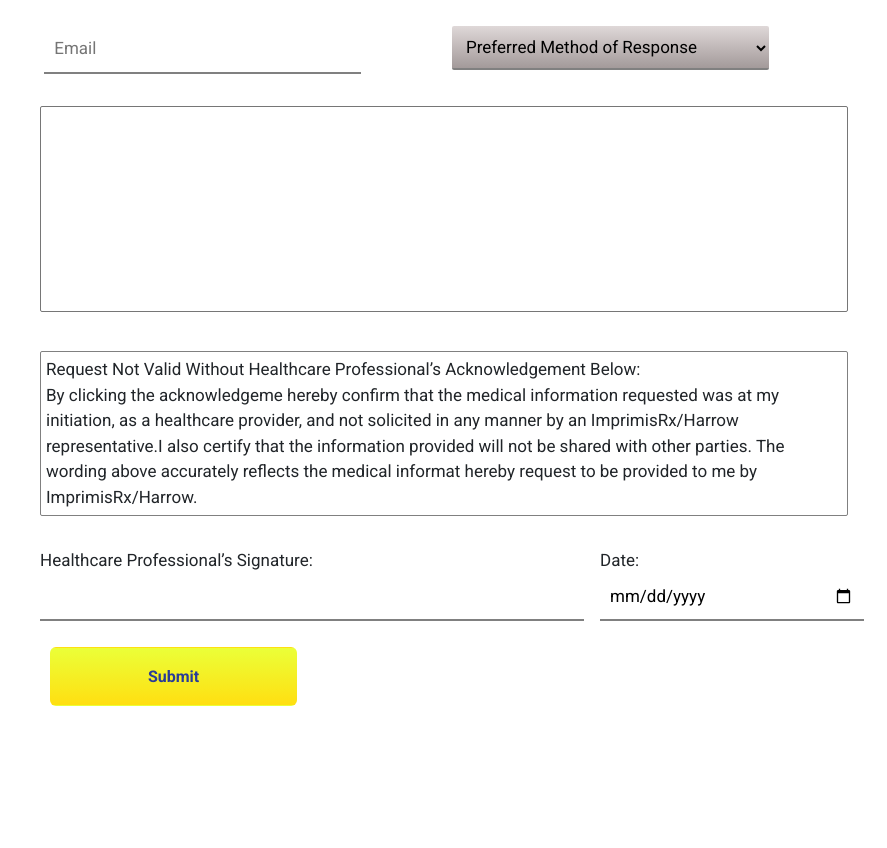
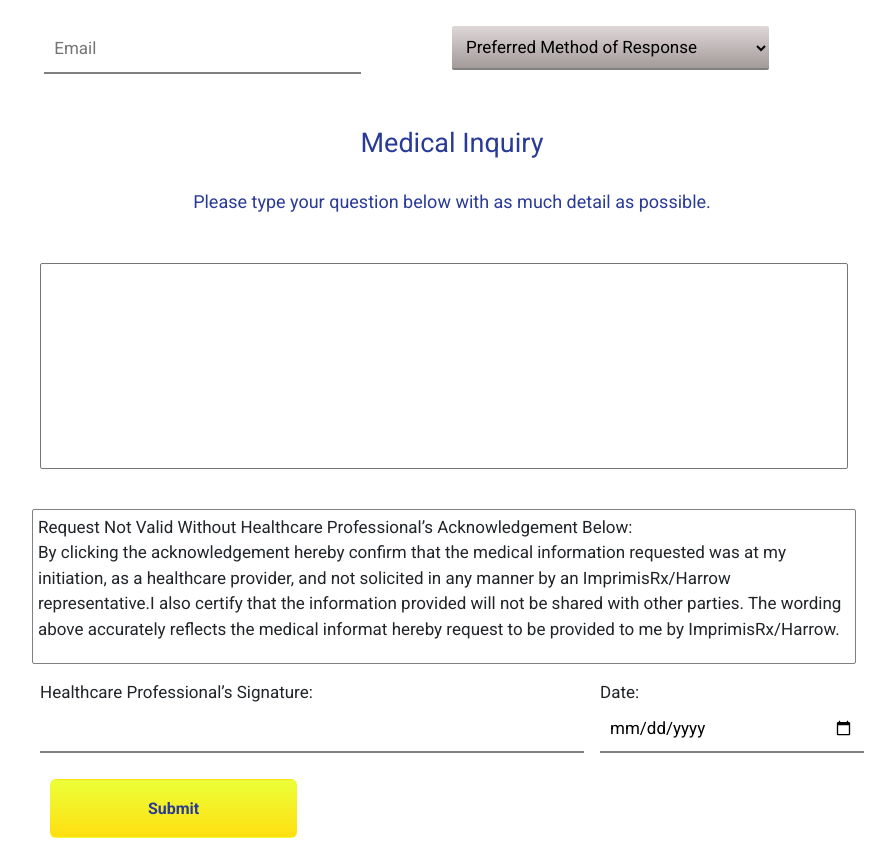
Before and after one commit to geranv1020/harrowscience, a plain HTML site: page index.html in a window 1280 px wide. Shown: the part 520-1368 px from the top of the page, without its empty margins (188-1075 px from the left). Before the commit the page ends 1236 px from the top, so only its background shows below. Drawn offline with nearby package versions, Linux system fonts and the light colour scheme.

Commit message:
submit page and text area description

```diff
--- a/index.html
+++ b/index.html
@@ -94,18 +94,21 @@
                 </div>
             </div>
 
-            <!--<h3 class="section2">
+            <h3 class="mt-5">
                 Medical Inquiry
-            </h3>-->
+            </h3>
+            <p class="question">
+                Please type your question below with as much detail as possible.
+            </p>
             <div class="row g-3">
                 <div class="col-md-12 justify-content-center">
                     <textarea name="inquiry" rows="8" cols="15"></textarea>
                 </div>
             </div>
             <div class="row g-3">
-                <div class="col-md-12 justify-content-center">
+                <div class="col-md-12 justify-content-center ackno">
                     <p>Request Not Valid Without Healthcare Professional’s Acknowledgement Below:</br>
-By clicking the acknowledgeme hereby confirm that the medical information requested was at my initiation, as a healthcare provider, and not solicited in any manner by an ImprimisRx/Harrow representative.I also certify that the information provided will not be shared with other parties. The wording above accurately reflects the medical informat hereby request to be provided to me by ImprimisRx/Harrow.</p>
+By clicking the acknowledgement hereby confirm that the medical information requested was at my initiation, as a healthcare provider, and not solicited in any manner by an ImprimisRx/Harrow representative.I also certify that the information provided will not be shared with other parties. The wording above accurately reflects the medical informat hereby request to be provided to me by ImprimisRx/Harrow.</p>
                 </div>
             </div>
             <div class="signature-section">
--- a/style.css
+++ b/style.css
@@ -78,11 +78,6 @@ h3 {
     margin-bottom: 20px;
 }
 
-
-.section2 {
-    margin: 20px 0 20px 0;;
-}
-
 .form-input {
     outline: 0;
     border-width: 0 0 2px;
@@ -101,6 +96,14 @@ select {
     width: 80%;
 }
 
+.question {
+    color: #293b97;
+    display: flex;
+    flex-wrap: wrap;
+    justify-content: center;
+    font-size: 18px;
+}
+
 textarea {
     resize: none;
     border-style: 1px solid grey;
@@ -108,7 +111,7 @@ textarea {
     width: 100%;
 }
 
-p {
+.ackno {
     border: 1px solid grey;
     border-radius: 2px;
     padding: 5px;
--- /dev/null
+++ b/submit.css
@@ -0,0 +1,24 @@
+* {
+    margin: 0;
+    padding: 0;
+}
+
+body {
+    font-family: 'Roboto' , sans-serif;
+}
+
+header {
+    padding: 70px 35px 10px;
+    display: flex;
+    flex-wrap: wrap;
+    color: #293b97;
+    justify-content: center;
+}
+
+h3 {
+    display: flex;
+    flex-wrap: wrap;
+    margin: 10px;
+    justify-content: center;
+    font-size: 22px;
+}
```
Also changed, not shown: submit.html (added, +22 -0 lines).
